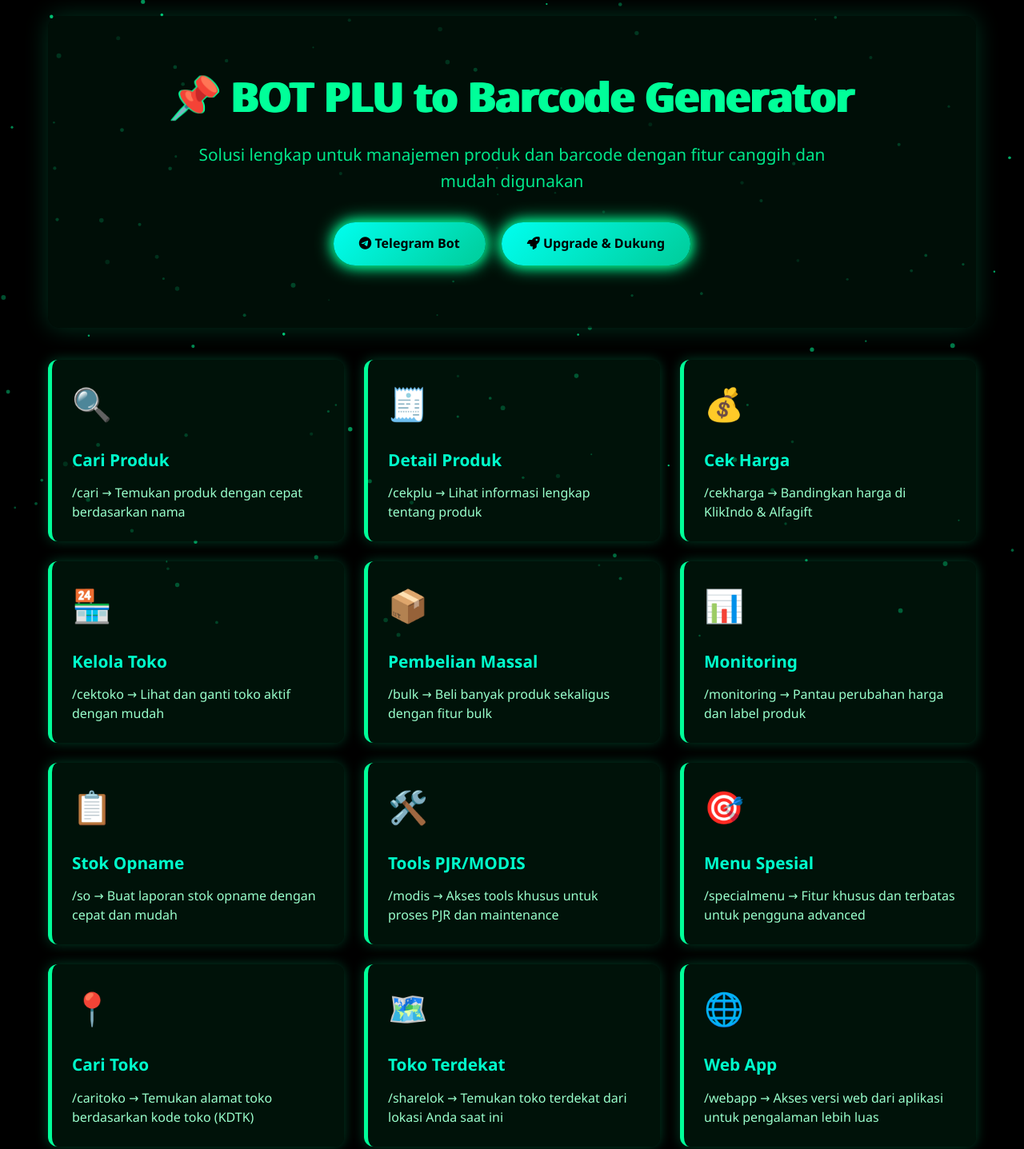
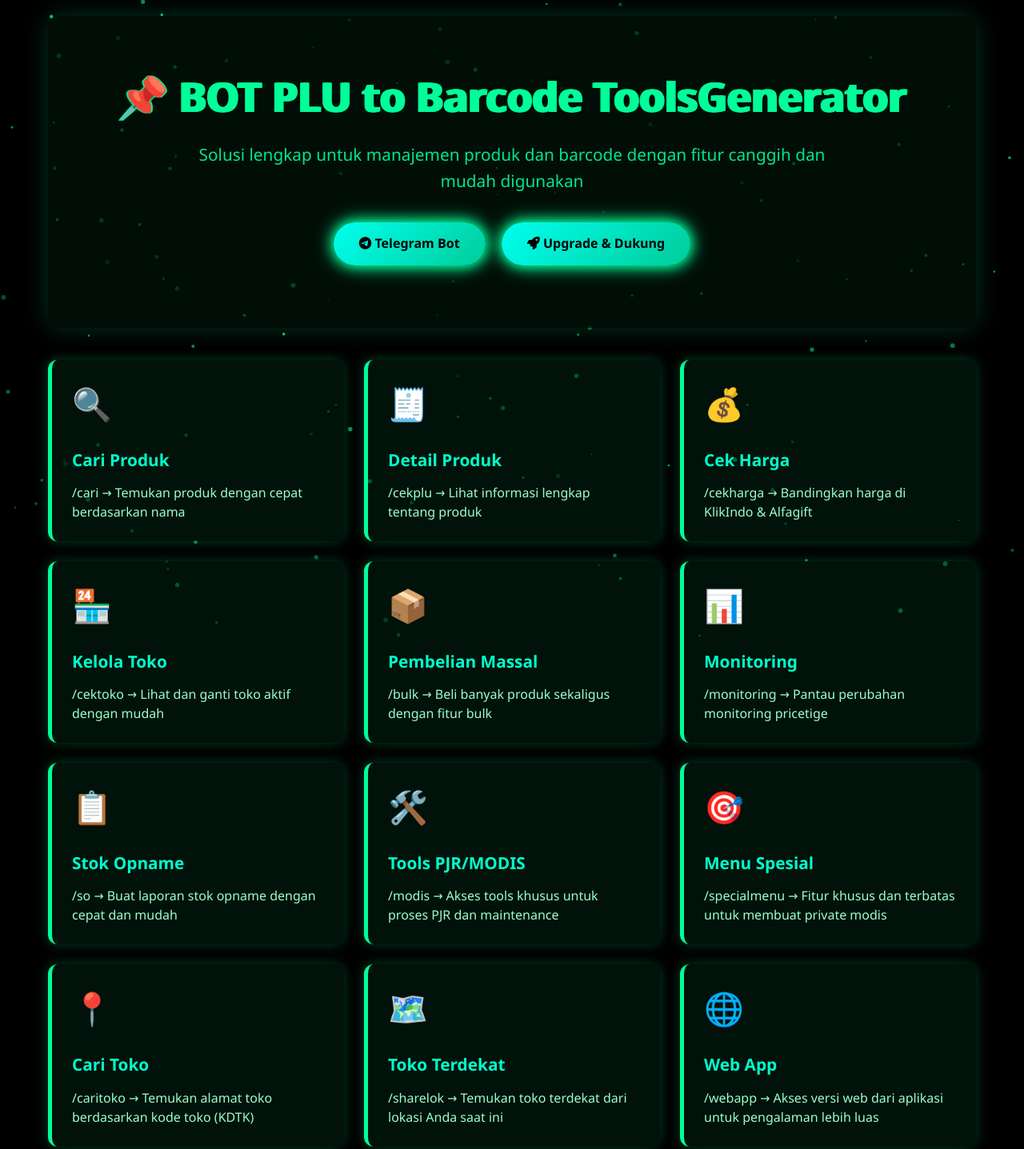
Before and after one commit to toolsgeneratorbot/Bot, a plain HTML site: page index.html in a window 1280 px wide. Shown: the top 1437 px of the page at 80% size. Drawn offline with Linux system fonts and the light colour scheme.

Commit message:
Update index.html

```diff
--- a/index.html
+++ b/index.html
@@ -261,10 +261,10 @@ footer {
 
 <div class="container">
 <header>
-    <h1>📌 BOT PLU to Barcode Generator</h1>
+    <h1>📌 BOT PLU to Barcode ToolsGenerator</h1>
     <p class="subtitle">Solusi lengkap untuk manajemen produk dan barcode dengan fitur canggih dan mudah digunakan</p>
     <div class="button-group">
-        <a href="https://t.me/ToolsGeneratorbot" target="_blank" class="btn">
+        <a href="https://t.me/ToolsGenerator_bot" target="_blank" class="btn">
             <i class="fab fa-telegram-plane"></i> Telegram Bot
         </a>
         <a href="https://idzone.vercel.app" target="_blank" class="btn">
@@ -302,7 +302,7 @@ footer {
     <div class="feature-card">
         <div class="feature-icon">📊</div>
         <h3 class="feature-title">Monitoring</h3>
-        <p>/monitoring → Pantau perubahan harga dan label produk</p>
+        <p>/monitoring → Pantau perubahan monitoring pricetige </p>
     </div>
     <div class="feature-card">
         <div class="feature-icon">📋</div>
@@ -317,7 +317,7 @@ footer {
     <div class="feature-card">
         <div class="feature-icon">🎯</div>
         <h3 class="feature-title">Menu Spesial</h3>
-        <p>/specialmenu → Fitur khusus dan terbatas untuk pengguna advanced</p>
+        <p>/specialmenu → Fitur khusus dan terbatas untuk membuat private modis</p>
     </div>
     <div class="feature-card">
         <div class="feature-icon">📍</div>
@@ -365,7 +365,7 @@ footer {
 </section>
 
 <footer>
-    <p>© 2025 BOT PLU to Barcode Generator. All rights reserved.</p>
+    <p>© 2025 BOT ToolsGenerator. All rights reserved.</p>
 </footer>
 
 <a href="#" class="back-to-top">
```
